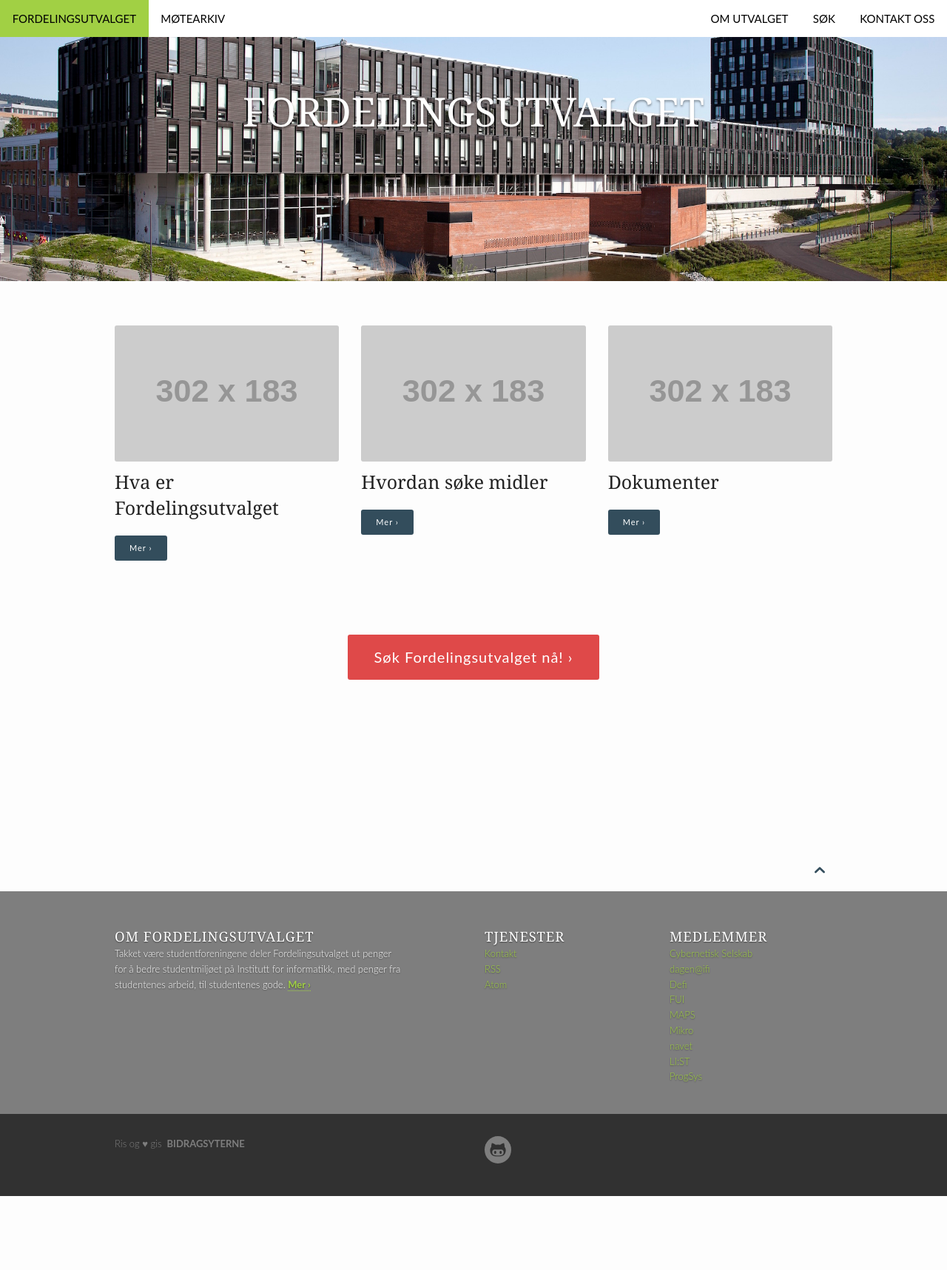
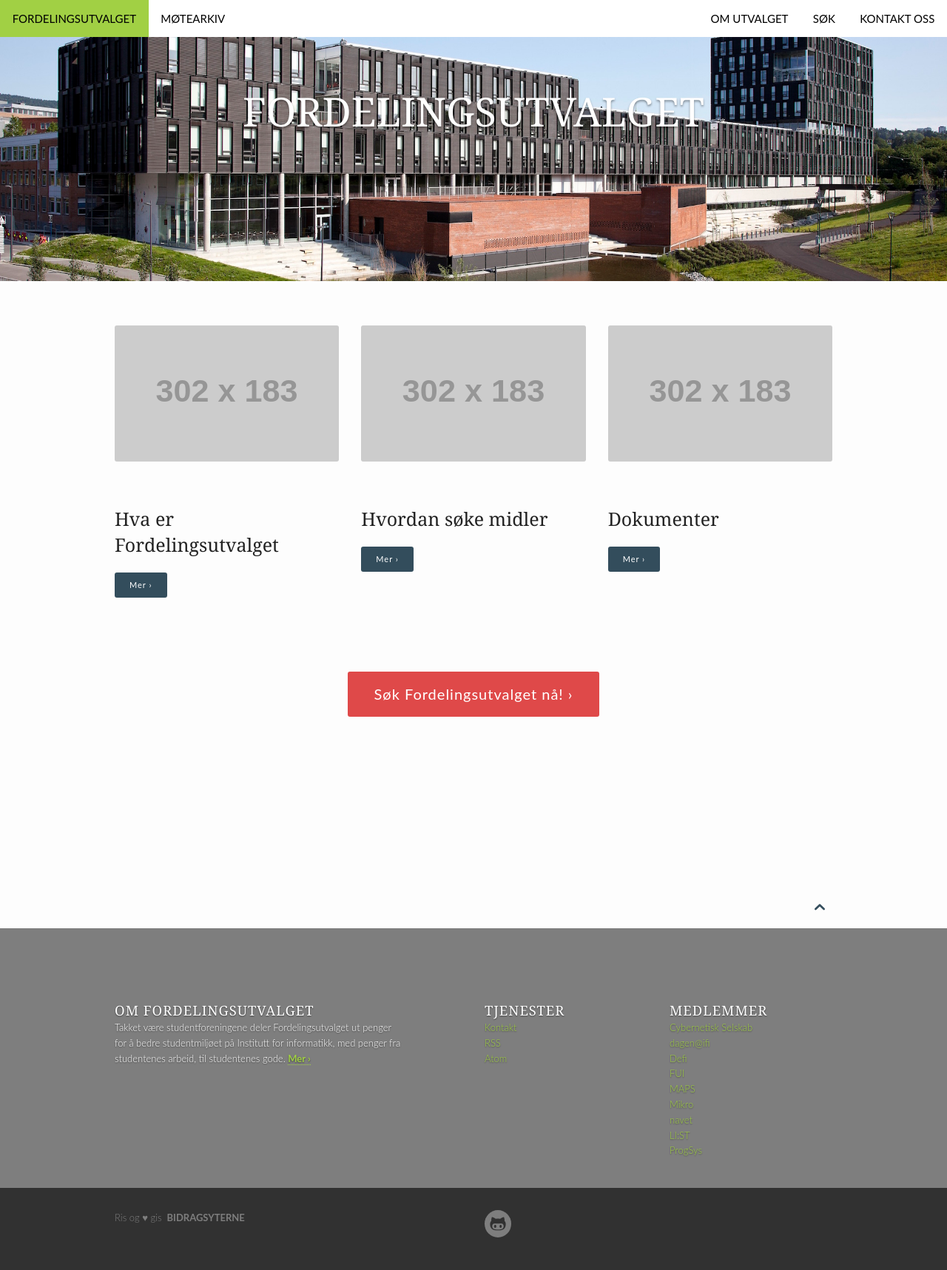
Before and after one commit to cybernetisk/fordelingsutvalget, a Jekyll site: the page built from pages/pages-root-folder/index.md, in a window 1280 px wide. Shown: the whole page at 74% size. Built offline with Jekyll 4.4.1, drawn with Linux system fonts in a browser that asks for light colours; before the commit the page ends 1617 px from its top, so only the background shows below that.

Commit message:
Add padding to fix hrefs in referat

```diff
--- a/_sass/_06_typography.scss
+++ b/_sass/_06_typography.scss
@@ -82,7 +82,7 @@
 h1, h2, h3, h4, h5, h6 {
     font-family: $header-font-family;
     font-weight: normal;
-    padding: 0;
+    padding: $topbar-height 0 0;
 }
 
 h1 {
--- a/_sass/foundation-components/_type.scss
+++ b/_sass/foundation-components/_type.scss
@@ -266,6 +266,8 @@
       }
     }
 
+
+
     h1 { font-size: $h1-font-size - $h1-font-reduction; }
     h2 { font-size: $h2-font-size - $h2-font-reduction; }
     h3 { font-size: $h3-font-size - $h3-font-reduction; }
```
